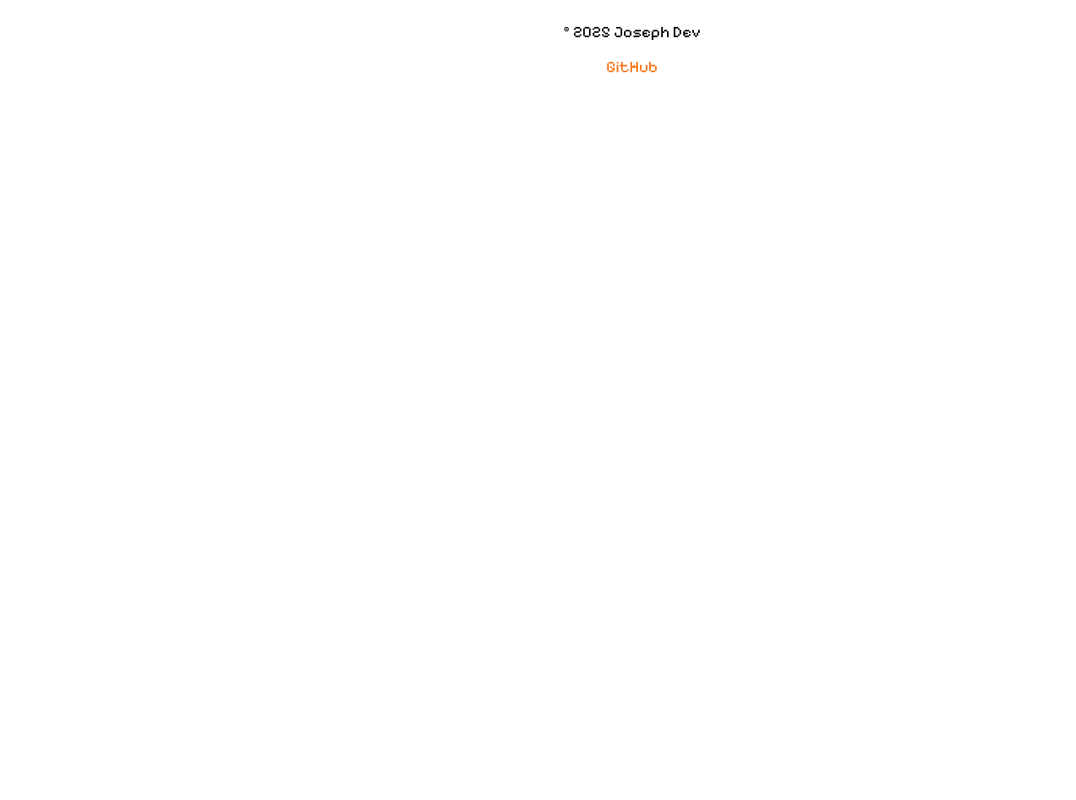
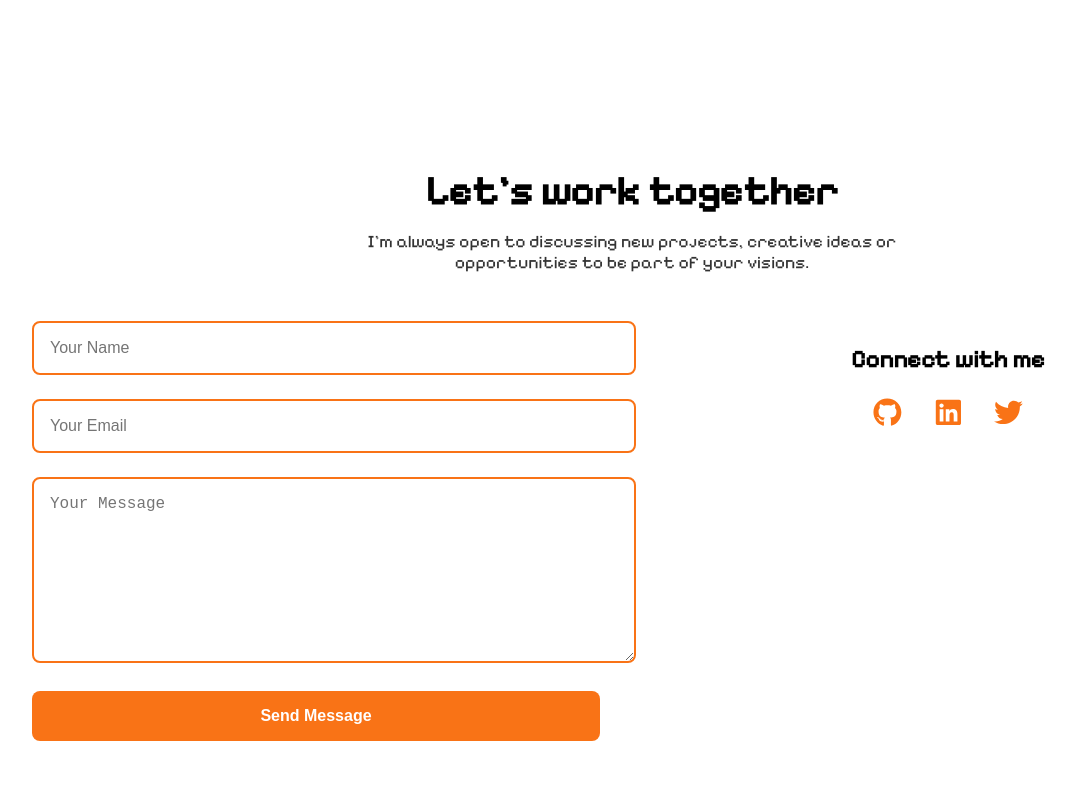
Before and after one commit to josephEncarnacion/new-portfolio, a React (Create React App) app in the folder frontend/: page / in a window 1280 px wide. Shown: the part 3200-4000 px from the top of the page, without its empty margins (8-1084 px from the left). Before the commit the page ends 3292 px from the top, so only its background shows below. Built offline with nearby package versions, Linux system fonts and the light colour scheme.

Commit message:
day 3 contact form and functionality done

```diff
--- a/frontend/package.json
+++ b/frontend/package.json
@@ -3,13 +3,17 @@
   "version": "0.1.0",
   "private": true,
   "dependencies": {
+    "@emailjs/browser": "^4.4.1",
     "@testing-library/dom": "^10.4.0",
     "@testing-library/jest-dom": "^6.6.3",
     "@testing-library/react": "^16.3.0",
     "@testing-library/user-event": "^13.5.0",
     "aos": "^2.3.4",
+    "emailjs-com": "^3.2.0",
+    "framer-motion": "^12.7.4",
     "react": "^19.1.0",
     "react-dom": "^19.1.0",
+    "react-icons": "^5.5.0",
     "react-scripts": "5.0.1",
     "web-vitals": "^2.1.4"
   },
--- a/frontend/src/App.js
+++ b/frontend/src/App.js
@@ -10,7 +10,7 @@ import Footer from './components/Footer';
 import Navbar from './components/Navbar';
 import Projects from './pages/Projects';
 import GitHubChart from './pages/GitHubChart';
-
+import Contact from './pages/Contact';
 
 function App() {
   useEffect(() => {
@@ -29,6 +29,7 @@ function App() {
         <About />
         <Projects />
         <GitHubChart />
+        <Contact />
       </main>
       <Footer />
     </ThemeProvider>
--- /dev/null
+++ b/frontend/src/pages/Contact.css
@@ -0,0 +1,156 @@
+.contact-section {
+  padding: 5rem 2rem;
+  min-height: 100vh;
+  display: flex;
+  align-items: center;
+  transition: background-color 0.3s ease, color 0.3s ease;
+}
+
+.contact-container {
+  max-width: 1200px;
+  margin: 0 auto;
+  width: 100%;
+}
+
+.contact-header {
+  text-align: center;
+  margin-bottom: 3rem;
+}
+
+.contact-header h2 {
+  font-size: 2.5rem;
+  color: var(--text-light);
+  margin-bottom: 1rem;
+  transition: color 0.3s ease;
+}
+
+body[data-theme='dark'] .contact-header h2 {
+  color: var(--text-dark);
+}
+
+.contact-header p {
+  font-size: 1.1rem;
+  color: var(--text-light);
+  opacity: 0.8;
+  max-width: 600px;
+  margin: 0 auto;
+  transition: color 0.3s ease;
+}
+
+body[data-theme='dark'] .contact-header p {
+  color: var(--text-dark);
+  opacity: 0.8;
+}
+
+.contact-content {
+  display: grid;
+  grid-template-columns: 1fr 1fr;
+  gap: 4rem;
+  align-items: start;
+}
+
+.contact-form {
+  display: flex;
+  flex-direction: column;
+  gap: 1.5rem;
+}
+
+.form-group {
+  position: relative;
+}
+
+.form-group input,
+.form-group textarea {
+  width: 100%;
+  padding: 1rem;
+  border: 2px solid var(--primary);
+  border-radius: 8px;
+  font-size: 1rem;
+  transition: all 0.3s ease;
+  background-color: var(--bg-light);
+  color: var(--text-light);
+}
+
+body[data-theme='dark'] .form-group input,
+body[data-theme='dark'] .form-group textarea {
+  background-color: var(--bg-dark);
+  color: var(--text-dark);
+  border-color: var(--primary);
+}
+
+.form-group textarea {
+  min-height: 150px;
+  resize: vertical;
+}
+
+.form-group input:focus,
+.form-group textarea:focus {
+  outline: none;
+  border-color: var(--primary);
+  box-shadow: 0 0 0 3px rgba(249, 115, 22, 0.2);
+}
+
+.submit-btn {
+  background-color: var(--primary);
+  color: var(--text-dark);
+  padding: 1rem 2rem;
+  border: none;
+  border-radius: 8px;
+  font-size: 1rem;
+  font-weight: 600;
+  cursor: pointer;
+  transition: all 0.3s ease;
+}
+
+.submit-btn:hover {
+  opacity: 0.9;
+  transform: translateY(-2px);
+}
+
+.social-links {
+  text-align: center;
+}
+
+.social-links h3 {
+  font-size: 1.5rem;
+  color: var(--text-light);
+  margin-bottom: 1.5rem;
+  transition: color 0.3s ease;
+}
+
+body[data-theme='dark'] .social-links h3 {
+  color: var(--text-dark);
+}
+
+.social-icons {
+  display: flex;
+  justify-content: center;
+  gap: 2rem;
+}
+
+.social-icons a {
+  color: var(--primary);
+  font-size: 1.8rem;
+  transition: all 0.3s ease;
+}
+
+.social-icons a:hover {
+  transform: translateY(-3px);
+  color: var(--primary);
+  opacity: 0.8;
+}
+
+@media (max-width: 768px) {
+  .contact-content {
+    grid-template-columns: 1fr;
+    gap: 2rem;
+  }
+
+  .contact-header h2 {
+    font-size: 2rem;
+  }
+
+  .social-icons {
+    gap: 1.5rem;
+  }
+}
--- /dev/null
+++ b/frontend/src/pages/Contact.js
@@ -0,0 +1,134 @@
+import React, { useState } from 'react';
+import { motion } from 'framer-motion';
+import { FaGithub, FaLinkedin, FaTwitter  } from 'react-icons/fa';
+import './Contact.css';
+import emailjs from '@emailjs/browser';
+
+const Contact = () => {
+  const [formData, setFormData] = useState({
+    name: '',
+    email: '',
+    message: ''
+  });
+
+  const handleChange = (e) => {
+    const { name, value } = e.target;
+    setFormData(prev => ({
+      ...prev,
+      [name]: value
+    }));
+  };
+
+  const handleSubmit = (e) => {
+    e.preventDefault();
+
+    emailjs.send(
+      'service_aneua8m',     // e.g. "service_abc123"
+      'template_80asvpy',    // e.g. "template_xyz"
+      formData,              // must match your EmailJS template fields
+      'C4hWq5FSlfgDPxXdD'      // e.g. "Nz9vAx8sdFs..."
+    ).then(() => {
+      alert('Message sent successfully! 🚀');
+      setFormData({ name: '', email: '', message: '' });
+    }).catch((error) => {
+      console.error(error);
+      alert('Failed to send message. Try again.');
+    });
+  };
+
+
+  const socialLinks = [
+    { icon: <FaGithub />, url: 'https://github.com/josephEncarnacion' },
+    { icon: <FaLinkedin />, url: 'https://www.linkedin.com/in/joseph-encarnacion-31a564331' },
+    { icon: <FaTwitter />, url: 'https://twitter.com/yourusername' },
+  ];
+
+  return (
+    <section className="contact-section" id="contact">
+      <div className="contact-container">
+        <motion.div
+          initial={{ opacity: 0, y: 20 }}
+          whileInView={{ opacity: 1, y: 0 }}
+          transition={{ duration: 0.8 }}
+          className="contact-header"
+        >
+          <h2>Let's work together</h2>
+          <p>I'm always open to discussing new projects, creative ideas or opportunities to be part of your visions.</p>
+        </motion.div>
+
+        <div className="contact-content">
+          <motion.form
+            initial={{ opacity: 0, x: -20 }}
+            whileInView={{ opacity: 1, x: 0 }}
+            transition={{ duration: 0.8, delay: 0.2 }}
+            onSubmit={handleSubmit}
+            className="contact-form"
+          >
+            <div className="form-group">
+              <input
+                type="text"
+                name="name"
+                value={formData.name}
+                onChange={handleChange}
+                placeholder="Your Name"
+                required
+              />
+            </div>
+            <div className="form-group">
+              <input
+                type="email"
+                name="email"
+                value={formData.email}
+                onChange={handleChange}
+                placeholder="Your Email"
+                required
+              />
+            </div>
+            <div className="form-group">
+              <textarea
+                name="message"
+                value={formData.message}
+                onChange={handleChange}
+                placeholder="Your Message"
+                required
+              />
+            </div>
+            <motion.button
+              whileHover={{ scale: 1.05 }}
+              whileTap={{ scale: 0.95 }}
+              type="submit"
+              className="submit-btn"
+            >
+              Send Message
+            </motion.button>
+          </motion.form>
+
+          <motion.div
+            initial={{ opacity: 0, x: 20 }}
+            whileInView={{ opacity: 1, x: 0 }}
+            transition={{ duration: 0.8, delay: 0.4 }}
+            className="social-links"
+          >
+            <h3>Connect with me</h3>
+            <div className="social-icons">
+              {socialLinks.map((social, index) => (
+                <motion.a
+                  key={index}
+                  href={social.url}
+                  target="_blank"
+                  rel="noopener noreferrer"
+                  whileHover={{ scale: 1.2 }}
+                  whileTap={{ scale: 0.9 }}
+                >
+                  {social.icon}
+                </motion.a>
+              ))}
+            </div>
+          </motion.div>
+        </div>
+      </div>
+    </section>
+  );
+};
+
+export default Contact;
```
Also changed, not shown: 1 other file (tests, documents, lock files or other folders).
